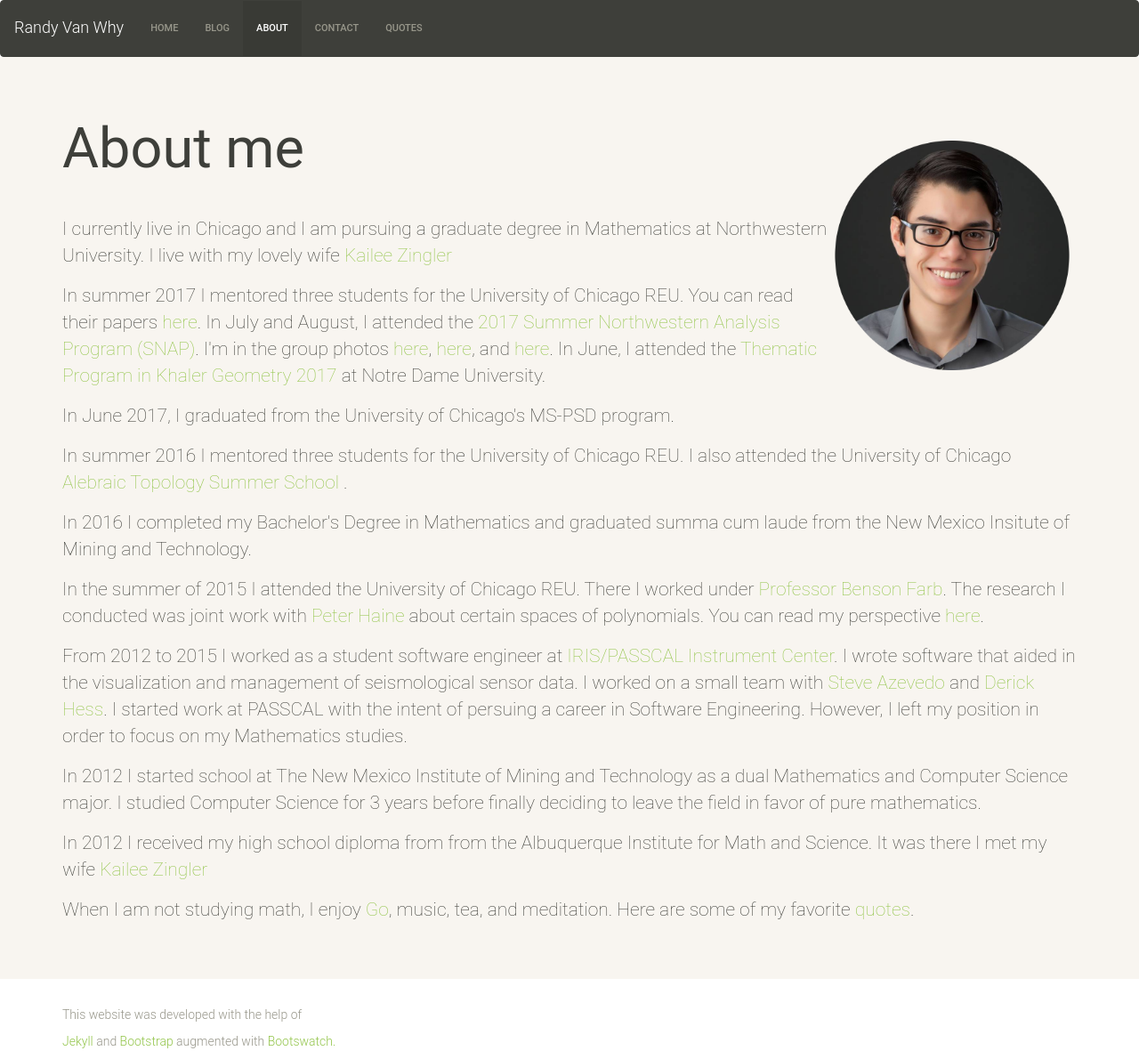
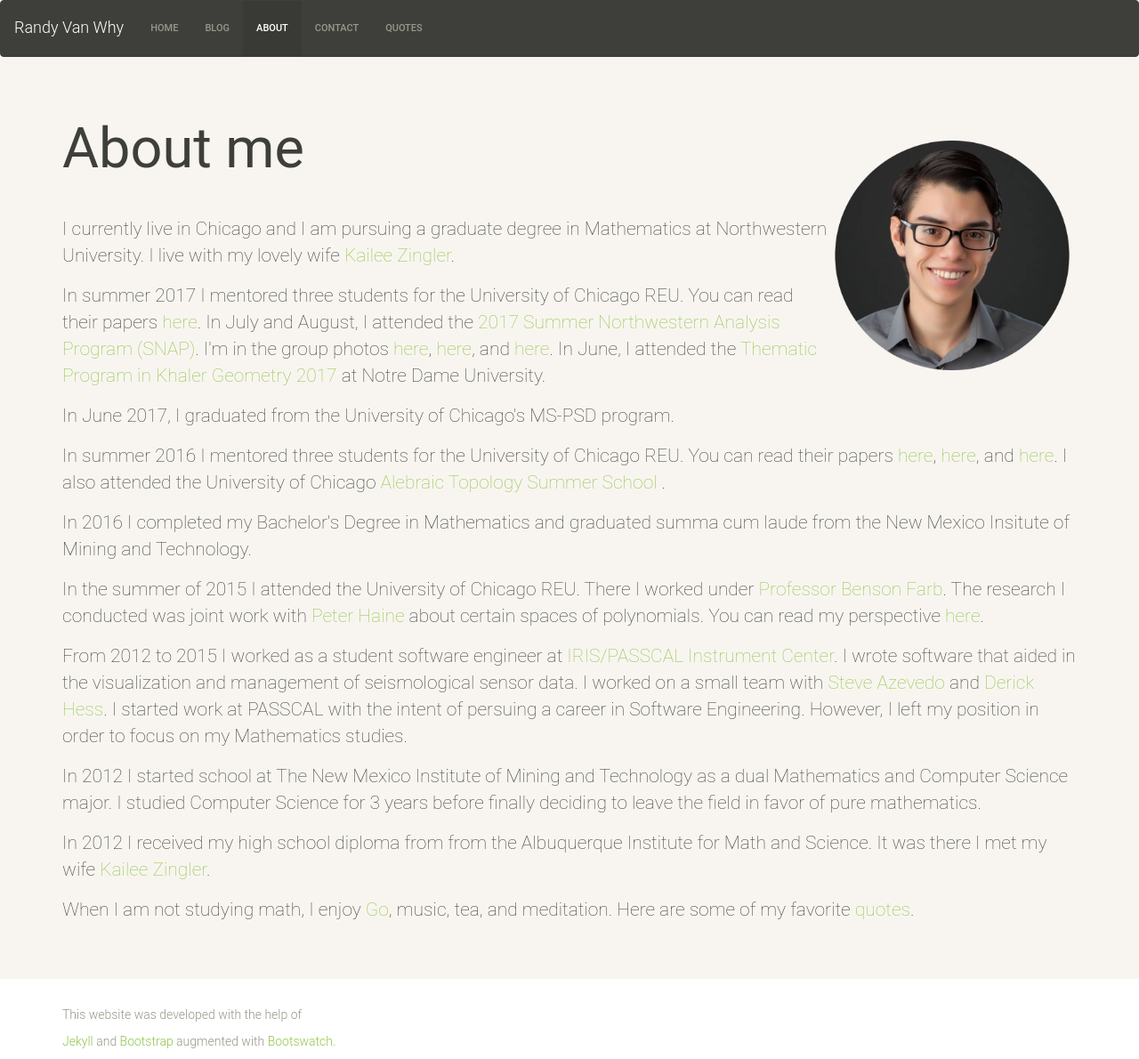
Before and after one commit to rvanwhy/rvanwhy.github.io, a Jekyll site: the page built from 02-about.md, in a window 1280 px wide. Shown: the whole page at 89% size. Built offline with Jekyll 4.4.1, drawn with Linux system fonts in a browser that asks for light colours; nearby versions of some CDN libraries.

Commit message:
Added more links and fixed a period.

```diff
--- a/02-about.md
+++ b/02-about.md
@@ -9,13 +9,13 @@ permalink: about.html
     <img src="randy.png" style="float:right;width:280px;height:350px;text-align:center;">
     <h1>About me</h1>
     <hr>
-    <p>I currently live in Chicago and I am pursuing a graduate degree in Mathematics at Northwestern University. I live with my lovely wife <a href="https://kzingler.github.io/">Kailee Zingler</a></p>
+    <p>I currently live in Chicago and I am pursuing a graduate degree in Mathematics at Northwestern University. I live with my lovely wife <a href="https://kzingler.github.io/">Kailee Zingler</a>.</p>
 
 <p> In summer 2017 I mentored three students for the University of Chicago REU. You can read their papers <a href="https://math.uchicago.edu/~may/REU2017">here</a>. In July and August, I attended the <a href="http://sites.math.northwestern.edu/SNAP2017/">2017 Summer Northwestern Analysis Program (SNAP)</a>. I'm in the group photos <a href="http://sites.math.northwestern.edu/SNAP2017/w1.jpg">here</a>, <a href="http://sites.math.northwestern.edu/SNAP2017/w2.jpg">here</a>, and <a href="http://sites.math.northwestern.edu/SNAP2017/w3.jpg">here</a>. In June, I attended the <a href="https://www3.nd.edu/~cmnd/programs/cmnd2017/">Thematic Program in Khaler Geometry 2017</a> at Notre Dame University.
 
 <p> In June 2017, I graduated from the University of Chicago's MS-PSD program.
 
-<p>In summer 2016 I mentored three students for the University of Chicago REU. I also attended the University of Chicago <a href="https://math.uchicago.edu/~chicagotopology2/">Alebraic Topology Summer School</a> .</p>
+<p>In summer 2016 I mentored three students for the University of Chicago REU. You can read their papers <a href="https://math.uchicago.edu/~may/REU2016/REUPapers/Gaddy.pdf">here</a>, <a href="https://math.uchicago.edu/~may/REU2016/REUPapers/Morrison.pdf">here</a>, and <a href="https://math.uchicago.edu/~may/REU2016">here</a>. I also attended the University of Chicago <a href="https://math.uchicago.edu/~chicagotopology2/">Alebraic Topology Summer School</a> .</p>
 
 <p>In 2016 I completed my Bachelor's Degree in Mathematics and graduated summa cum laude from the New Mexico Insitute of Mining and Technology.
    </p>
@@ -28,7 +28,7 @@ permalink: about.html
 
 <p> In 2012 I started school at The New Mexico Institute of Mining and Technology as a dual Mathematics and Computer Science major. I studied Computer Science for 3 years before finally deciding to leave the field in favor of pure mathematics.</p>
 
-<p>In 2012 I received my high school diploma from from the Albuquerque Institute for Math and Science. It was there I met my wife <a href="http://kvzvanwhy.me/">Kailee Zingler</a></p>
+<p>In 2012 I received my high school diploma from from the Albuquerque Institute for Math and Science. It was there I met my wife <a href="https://kzingler.github.io/">Kailee Zingler</a>.</p>
 
 
 <p>When I am not studying math, I enjoy <a href="https://en.wikipedia.org/wiki/Go_(game)">Go</a>, music, tea, and meditation. Here are some of my favorite <a href="quotes">quotes</a>.
```
